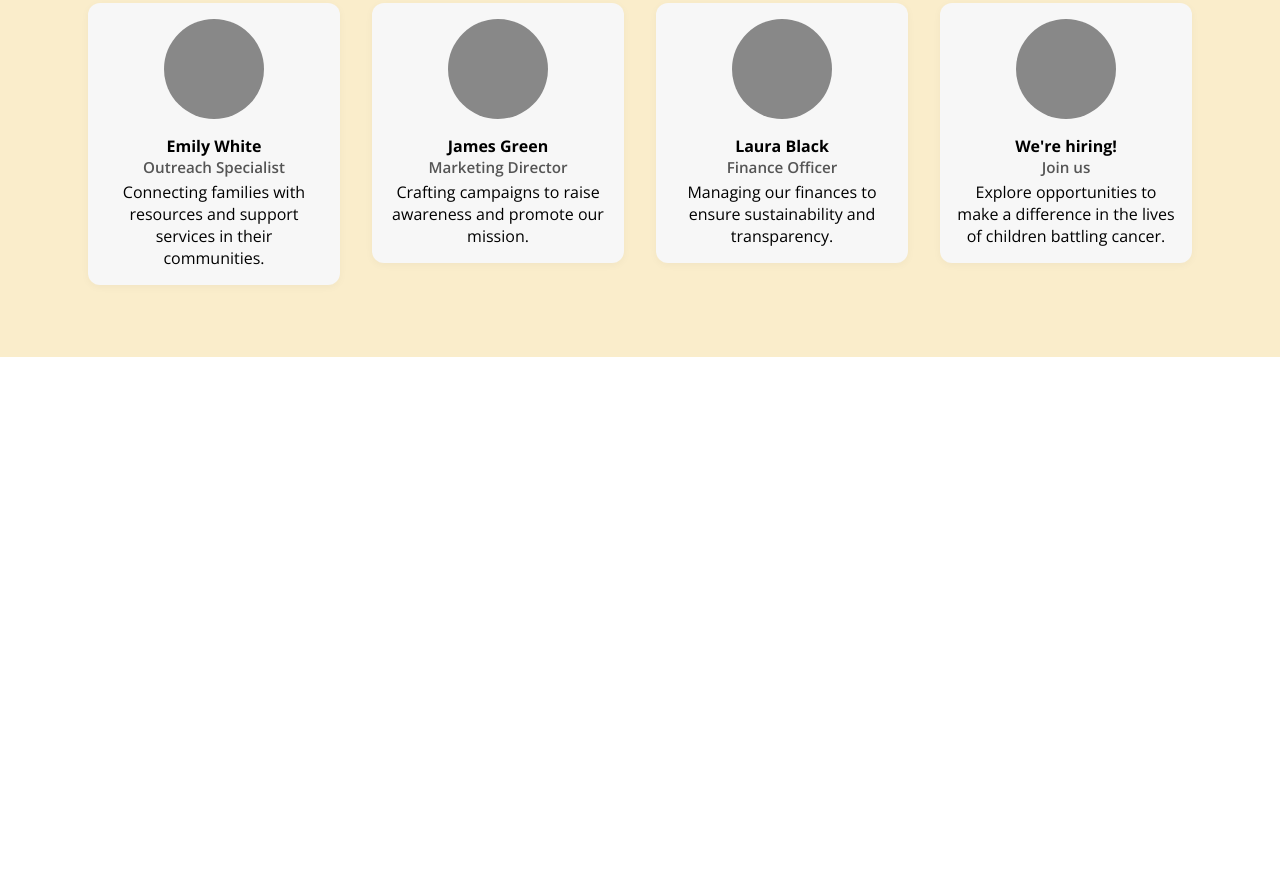
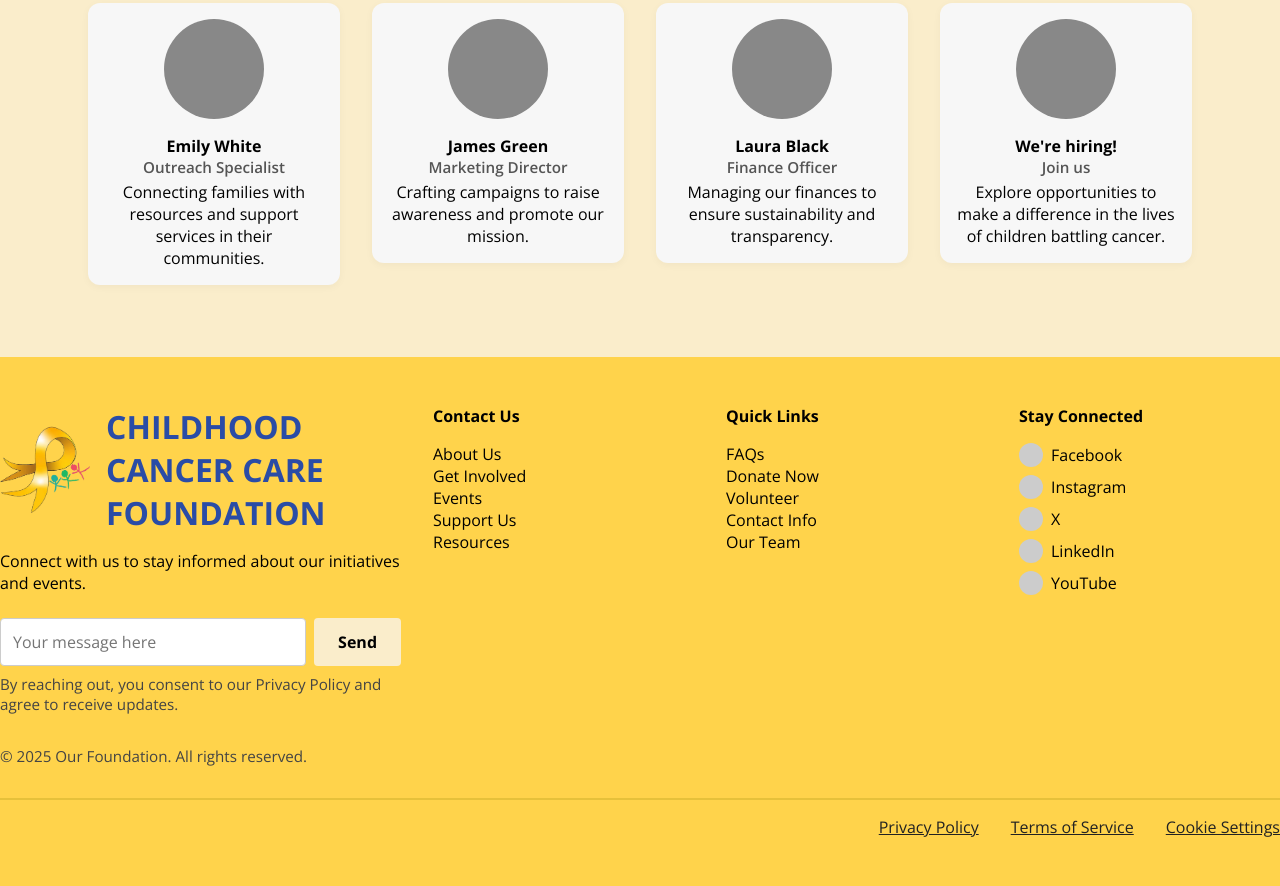
Before and after one commit to CCCF-Interns/CCCF-Website, a website: page views/about.html in a window 1280 px wide. Shown: the part 936-1822 px from the top of the page. Before the commit the page ends 1293 px from the top, so only its background shows below. Drawn offline with nearby package versions, Linux system fonts and the light colour scheme.

Commit message:
-added footer

```diff
--- a/server.js
+++ b/server.js
@@ -36,7 +36,9 @@ app.get('/', (req, res) => {
 app.get('/header.html', (req, res) => {
     res.sendFile(path.join(__dirname, 'views', 'header.html'));
 });
-
+app.get('/footer.html', (req, res) => {
+    res.sendFile(path.join(__dirname, 'views', 'footer.html'));
+});
 app.get('/AboutUs', (req, res) => {
     res.sendFile(path.join(__dirname, 'views', 'about.html'));
 });
--- a/views/about.html
+++ b/views/about.html
@@ -11,6 +11,11 @@
             .then(res => res.text())
             .then(data => {
                 document.querySelector('#header-container').innerHTML = data;
+            });
+        fetch('/footer.html')
+            .then(res => res.text())
+            .then(data => {
+                document.querySelector('#footer-container').innerHTML = data;
             });
     </script>
 </head>
@@ -80,5 +85,6 @@
             </div>
         </section>
     </main>
+    <div id="footer-container"></div>
 </body>
 </html>
--- /dev/null
+++ b/views/footer.html
@@ -0,0 +1,48 @@
+<div class="footer bg-yellow" style="padding: 48px 0;">
+    <div class="footer-flex" style="display: flex; flex-wrap: wrap; justify-content: space-between; max-width: 1400px; margin: 0 auto; gap: 32px;">
+        <div style="flex: 1 1 320px; min-width: 280px;">
+            <div style="display: flex; align-items: center; gap: 16px; margin-bottom: 16px;">
+                <img src="/assets/logo1.webp" alt="Logo" style="height: 90px; width: 90px;">
+                <div>
+                    <span style="font-size: 2rem; font-weight: bold; color: #2a4ca6;">CHILDHOOD<br>CANCER CARE<br>FOUNDATION</span>
+                </div>
+            </div>
+            <div style="margin-bottom: 24px;">Connect with us to stay informed about our initiatives and events.</div>
+            <form style="display: flex; gap: 8px; margin-bottom: 8px;">
+                <input type="text" placeholder="Your message here" style="flex: 1; padding: 12px; border-radius: 4px; border: 1px solid #ccc;">
+                <button type="submit" style="padding: 12px 24px; border-radius: 4px; background: #FAEDCB; font-weight: bold;">Send</button>
+            </form>
+            <div style="font-size: 0.95em; color: #444; margin-bottom: 24px;">By reaching out, you consent to our Privacy Policy and agree to receive updates.</div>
+            <div style="font-size: 0.95em; color: #444; margin-top: 32px;">© 2025 Our Foundation. All rights reserved.</div>
+        </div>
+        <div style="flex: 1 1 180px; min-width: 160px;">
+            <div style="font-weight: bold; margin-bottom: 16px;">Contact Us</div>
+            <div>About Us</div>
+            <div>Get Involved</div>
+            <div>Events</div>
+            <div>Support Us</div>
+            <div>Resources</div>
+        </div>
+        <div style="flex: 1 1 180px; min-width: 160px;">
+            <div style="font-weight: bold; margin-bottom: 16px;">Quick Links</div>
+            <div>FAQs</div>
+            <div>Donate Now</div>
+            <div>Volunteer</div>
+            <div>Contact Info</div>
+            <div>Our Team</div>
+        </div>
+        <div style="flex: 1 1 180px; min-width: 160px;">
+            <div style="font-weight: bold; margin-bottom: 16px;">Stay Connected</div>
+            <div style="display: flex; align-items: center; gap: 8px; margin-bottom: 8px;"><span style="width: 24px; height: 24px; background: #ccc; border-radius: 50%; display: inline-block;"></span> Facebook</div>
+            <div style="display: flex; align-items: center; gap: 8px; margin-bottom: 8px;"><span style="width: 24px; height: 24px; background: #ccc; border-radius: 50%; display: inline-block;"></span> Instagram</div>
+            <div style="display: flex; align-items: center; gap: 8px; margin-bottom: 8px;"><span style="width: 24px; height: 24px; background: #ccc; border-radius: 50%; display: inline-block;"></span> X</div>
+            <div style="display: flex; align-items: center; gap: 8px; margin-bottom: 8px;"><span style="width: 24px; height: 24px; background: #ccc; border-radius: 50%; display: inline-block;"></span> LinkedIn</div>
+            <div style="display: flex; align-items: center; gap: 8px; margin-bottom: 8px;"><span style="width: 24px; height: 24px; background: #ccc; border-radius: 50%; display: inline-block;"></span> YouTube</div>
+        </div>
+    </div>
+    <div style="max-width: 1400px; margin: 32px auto 0 auto; border-top: 2px solid #e6c13a; padding-top: 16px; display: flex; justify-content: flex-end; gap: 32px; font-size: 1em;">
+        <a href="#" style="color: #222; text-decoration: underline;">Privacy Policy</a>
+        <a href="#" style="color: #222; text-decoration: underline;">Terms of Service</a>
+        <a href="#" style="color: #222; text-decoration: underline;">Cookie Settings</a>
+    </div>
+</div>
```
